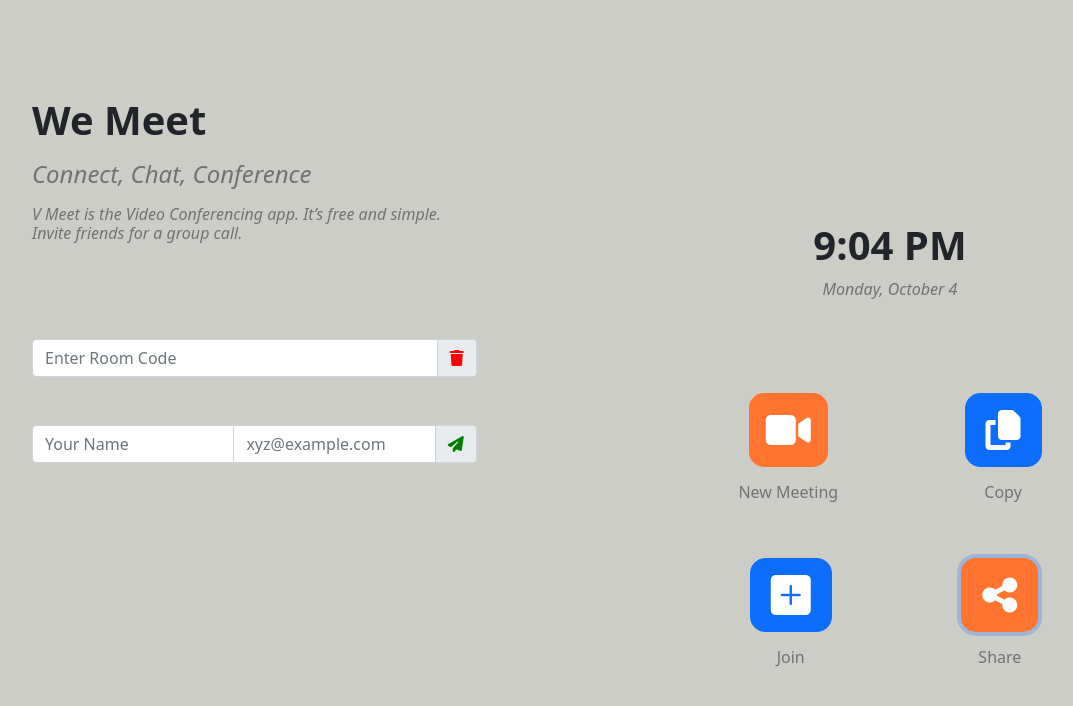
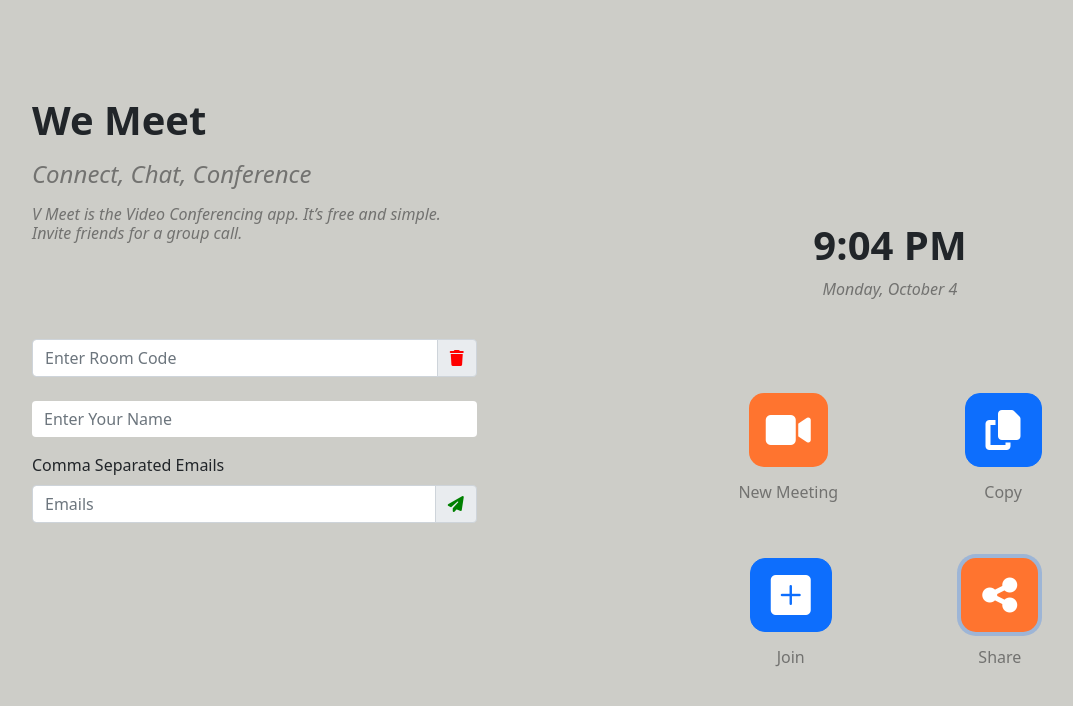
Before and after one commit to puneet-goel/Video-Meet, a React (Create React App) app in the folder client/: page / in a window 1280 px wide. Both pictures are taken after a click on the button 1039 px from the left and 595 px from the top of the page. Shown: the top 706 px of the page, without its empty margins (40-1113 px from the left). Built offline with nearby package versions, Linux system fonts and the light colour scheme.

Commit message:
formik email validation form added

```diff
--- a/client/package.json
+++ b/client/package.json
@@ -10,6 +10,7 @@
     "bootstrap": "^5.1.1",
     "bootstrap-icons": "^1.5.0",
     "font-awesome": "^4.7.0",
+    "formik": "^2.2.9",
     "react": "^17.0.2",
     "react-awesome-spinners": "^1.3.1",
     "react-copy-to-clipboard": "^5.0.4",
@@ -24,7 +25,8 @@
     "socket.io-client": "^4.2.0",
     "unique-names-generator": "^4.6.0",
     "uuid": "^8.3.2",
-    "web-vitals": "^1.1.2"
+    "web-vitals": "^1.1.2",
+    "yup": "^0.32.11"
   },
   "scripts": {
     "start": "react-scripts start",
--- a/client/src/components/AskPermission/AskPermission.jsx
+++ b/client/src/components/AskPermission/AskPermission.jsx
@@ -72,7 +72,7 @@ const AskPermission = (props) => {
 
                     <div className="col-12 col-lg-6 m-auto px-5">
                         <label htmlFor="username" className="form-label mb-1 text-dark">@Username</label>
-                        <input type="text" name="user" className="form-control mb-4" placeholder={name} onChange={handleName} />
+                        <input type="text" name="user" autoComplete="off" className="form-control mb-4" placeholder={name} onChange={handleName} />
                         <div className="d-flex justify-content-between mb-5">
                             <button onClick={handleVideo} className={`btn btn-${video?'dark':'danger'} btn-icon`} data-for="tool-tip" data-tip="Cam">
                                 <i className={`bi bi-camera-video${video?'':'-off'}-fill fa-2x icons`} />
--- a/client/src/components/Home/Home.css
+++ b/client/src/components/Home/Home.css
@@ -22,7 +22,11 @@ body{
     color: red;
 }
 
-.mail i{
+.email-input{
+    border: none;
+}
+
+.plane i{
     color: green;
 }
 
@@ -61,11 +65,11 @@ body{
 
 @media only screen and (min-width: 576px) {
 
-    .home{
-        height: 100vh;
+    .room-input {
+        width: 80%;
     }
 
-    .room-input {
+    .email-input{
         width: 80%;
     }
 
@@ -73,3 +77,10 @@ body{
         width: 80%;
     }
 }
+
+@media only screen and (min-width: 992px) {
+
+    .home{
+        height: 100vh;
+    }
+}
--- a/client/src/components/Home/Home.jsx
+++ b/client/src/components/Home/Home.jsx
@@ -1,12 +1,30 @@
 import React,{ useEffect, useState } from "react";
+import { Formik, ErrorMessage, Field, Form } from 'formik';
+import { CopyToClipboard } from 'react-copy-to-clipboard';
 import { useHistory } from "react-router-dom";
 import { v1 as uuid } from "uuid";
-import { CopyToClipboard } from 'react-copy-to-clipboard';
+import * as Yup from 'yup';
 
 import { addRoom, sendEmail } from "../../api.js";
 import init from "../../storageInit.js";
 import Clock from "../UI/Clock/Clock.jsx";
 import "./Home.css";
+
+const schema = Yup.object().shape({
+    name: Yup.string()
+        .min(2, 'Too Short!')
+        .max(15, 'Too Long!')
+        .required('Required'),
+    emails: Yup.array()
+        .required('Required')
+        .transform(function(value, originalValue) {
+            if (this.isType(value) && value !== null) {
+                return value;
+            }
+            return originalValue ? originalValue.split(/[\s,]+/) : [];
+        })
+        .of(Yup.string().email(({ value }) => `${value} is not a valid email`))
+});
 
 const Home = () => {
     const arr = ['V','We','Video'];
@@ -15,10 +33,6 @@ const Home = () => {
     const [room, setRoom] = useState(() => '');
     const [index,setIndex] = useState(() => 0);
     const [share,setShare] = useState(() => false);
-    const [emailDetails,setEmailDetails] = useState({
-        name: '',
-        emails: ''
-    });
 
     const history = useHistory();
 
@@ -45,36 +59,12 @@ const Home = () => {
 
     const handleChange = (event) => {
         event.preventDefault();
-        const target = event.target.name;
-        if(target === 'room'){
-            setRoom(event.target.value);
-        }else if(target === 'emails'){
-            setEmailDetails({
-                ...emailDetails,
-                emails: event.target.value
-            });
-        }else if(target === 'name'){
-            setEmailDetails({
-                ...emailDetails,
-                name: event.target.value
-            });
-        }
+        setRoom(event.target.value);
     }
 
     const handleJoin = (event) => {
         event.preventDefault();
         history.push(`/check/${room}`);
-    }
-
-    const handleEmailSent = (event) => {
-        event.preventDefault();
-        alert("Email sent successfully!!!");
-        sendEmail(room,emailDetails.emails,emailDetails.name);
-        setEmailDetails({
-            name: '',
-            emails: ''
-        });
-        setShare(false);
     }
 
     useEffect(() => {
@@ -95,20 +85,51 @@ const Home = () => {
                         <h6 className="fst-italic mt-3">V Meet is the Video Conferencing app. It’s free and simple. Invite friends for a group call.</h6>
                     </div>
                     <div className="input-group room-input pt-sm-5">
-                        <input name="room" spellCheck="false" className="form-control" placeholder="Enter Room Code" onChange={handleChange} value={room} />
+                        <input name="room" spellCheck="false" autoComplete="off" className="form-control" placeholder="Enter Room Code" onChange={handleChange} value={room} />
                         <span className="input-group-text dustbin" onClick={handleClear} >
                             <i className="fas fa-trash" />
                         </span>
                     </div>
                     {
-                        (!share)?<div />:
-                        <div className="input-group room-input pt-3 pt-sm-5">
-                            <input name="name" spellCheck="false" className="form-control" placeholder="Your Name" onChange={handleChange} value={emailDetails.name} />
-                            <input name="emails" spellCheck="false" className="form-control" placeholder="xyz@example.com" onChange={handleChange} value={emailDetails.emails} />
-                            <span className="input-group-text mail" onClick={handleEmailSent} >
-                                <i className="fas fa-paper-plane" />
-                            </span>
-                        </div>
+                        (share)?<Formik
+                            initialValues= {{
+                                name: '',
+                                emails: '',
+                            }}
+                            validationSchema = {schema}
+                            onSubmit= {values => {
+                                alert("Email sent successfully!!!");
+                                setShare(false);
+                                sendEmail(room, values.emails, values.name);
+                            }}
+                        >
+                            {({ errors, touched }) => (
+                                <Form >
+                                    <div className="mb-3 mt-4">
+                                        <Field id="name" name="name" type="text" spellCheck="false" autoComplete="off" placeholder="Enter Your Name" className="email-input form-control"/>
+                                        <ErrorMessage name="name" render={ msg =>
+                                            <div className="form-text text-danger">
+                                                {msg}
+                                            </div>
+                                        }/>
+                                    </div>
+
+                                    <label htmlFor="emails" className="form-label">Comma Separated Emails</label>
+                                    <div className="input-group email-input">
+                                        <Field id="emails" name="emails" spellCheck="false" autoComplete="off" type="emails" placeholder="Emails" className="form-control" />
+                                        <button type="submit" className="input-group-text plane" >
+                                            <i className="fas fa-paper-plane" />
+                                        </button>
+                                    </div>
+                                    <ErrorMessage name="emails" render={ msg =>
+                                        <div className="form-text text-danger">
+                                            {msg}
+                                        </div>
+                                    }/>
+                                </Form>
+                            )}
+                        </Formik>
+                        :null
                     }
                 </div>
 
--- a/client/src/components/Room/Chat.css
+++ b/client/src/components/Room/Chat.css
@@ -27,8 +27,13 @@
 }
 
 .message{
-    width: 80%;
+    max-width: 80%;
+    min-width: 40%;
     border-radius: 15px;
+}
+
+.time{
+    font-size: smaller;
 }
 
 .justify-content-end .message{
--- a/client/src/components/Room/Room.jsx
+++ b/client/src/components/Room/Room.jsx
@@ -35,13 +35,27 @@ const Message = ({message}) => {
         );
     }
 
+    if(message.dir === 'end'){
+        // my messages
+        return (
+            <div className="d-flex justify-content-end">
+                <div className="message text-break mb-3 p-3">
+                    <span className="my-2"> {message.message} </span>
+                    <div className="d-flex justify-content-end">
+                        <div className="fw-italic time"> {message.time} </div>
+                    </div>
+                </div>
+            </div>
+        );
+    }
+
     return (
-        <div className={`d-flex justify-content-${message.dir}`}>
+        <div className="d-flex justify-content-start">
             <div className="message text-break mb-3 p-3">
                 <div className="fw-bold text-center"> {message.name} </div>
                 <div className="my-2"> {message.message} </div>
                 <div className="d-flex justify-content-end">
-                    <div className="fw-italic"> {message.time} </div>
+                    <div className="fw-italic time"> {message.time} </div>
                 </div>
             </div>
         </div>
@@ -282,7 +296,7 @@ const Room = (props) => {
                         </div>
                     </div>
                     <nav className="navbar p-1 chat-form">
-                        <input className="input-message" spellCheck="false" placeholder='Type message here...' value={message} onChange={messageChange} onKeyPress={sendMessage}/>
+                        <input className="input-message" spellCheck="false" autoComplete="off" placeholder='Type message here...' value={message} onChange={messageChange} onKeyPress={sendMessage}/>
                     </nav>
                 </div>
             </div>
```
Also changed, not shown: 1 other file (tests, documents, lock files or other folders).
